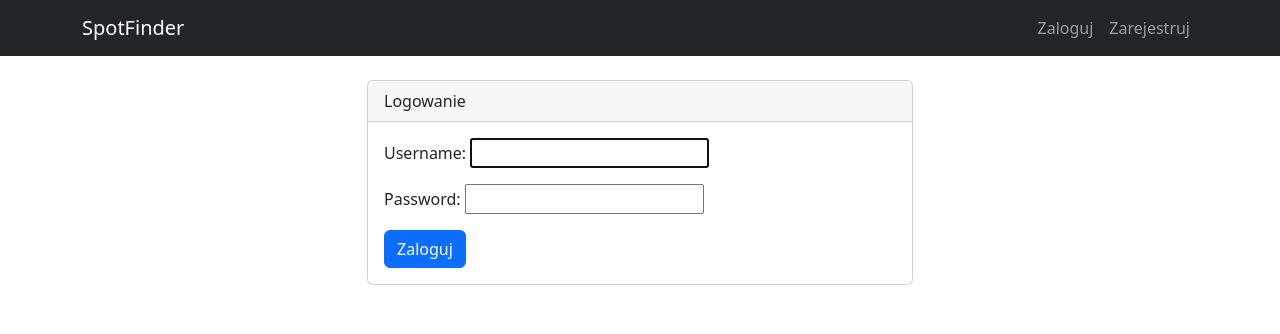
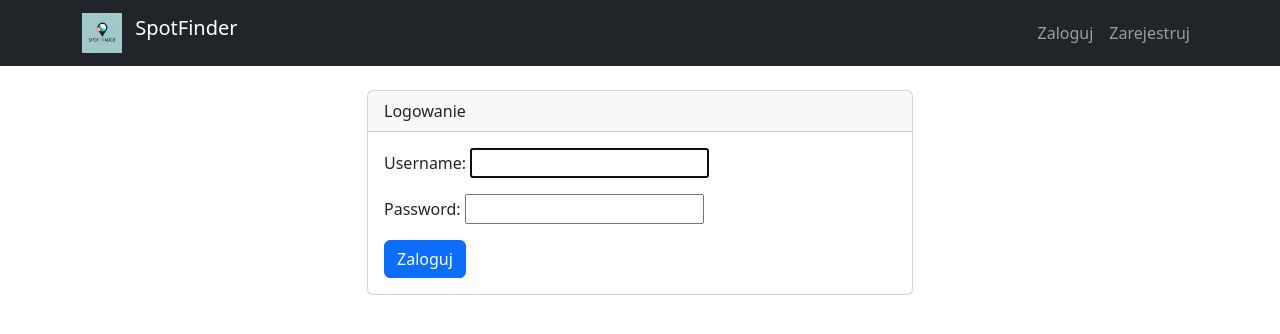
Before and after one commit to ZarzadzanieProjektamiInformatycznymi/SpotFinder, a Django app: a page that uses templates/base.html in a window 1280 px wide. Shown: the top 334 px of the page. Run offline with Django 5.2, Linux system fonts and the light colour scheme.

Commit message:
dodanie loga

```diff
--- a/templates/base.html
+++ b/templates/base.html
@@ -1,3 +1,4 @@
+{% load static %}
 <!DOCTYPE html>
 <html lang="pl">
 <head>
@@ -9,7 +10,11 @@
 <body>
     <nav class="navbar navbar-expand-lg navbar-dark bg-dark">
         <div class="container">
-            <a class="navbar-brand" href="{% url 'spot_list' %}">SpotFinder</a>
+
+            <a class="navbar-brand" href="{% url 'spot_list' %}">
+                <img src="{% static 'spots/SpotFinder_logo.png' %}" alt="SpotFinder Logo" height="40" class="d-inline-block align-top">
+                <span class="ms-2">SpotFinder</span>
+            </a>
             <button class="navbar-toggler" type="button" data-bs-toggle="collapse" data-bs-target="#navbarNav" aria-controls="navbarNav" aria-expanded="false" aria-label="Toggle navigation">
                 <span class="navbar-toggler-icon"></span>
             </button>
```
Also changed, not shown: spots/static/spots/SpotFinder_logo.png (added).
